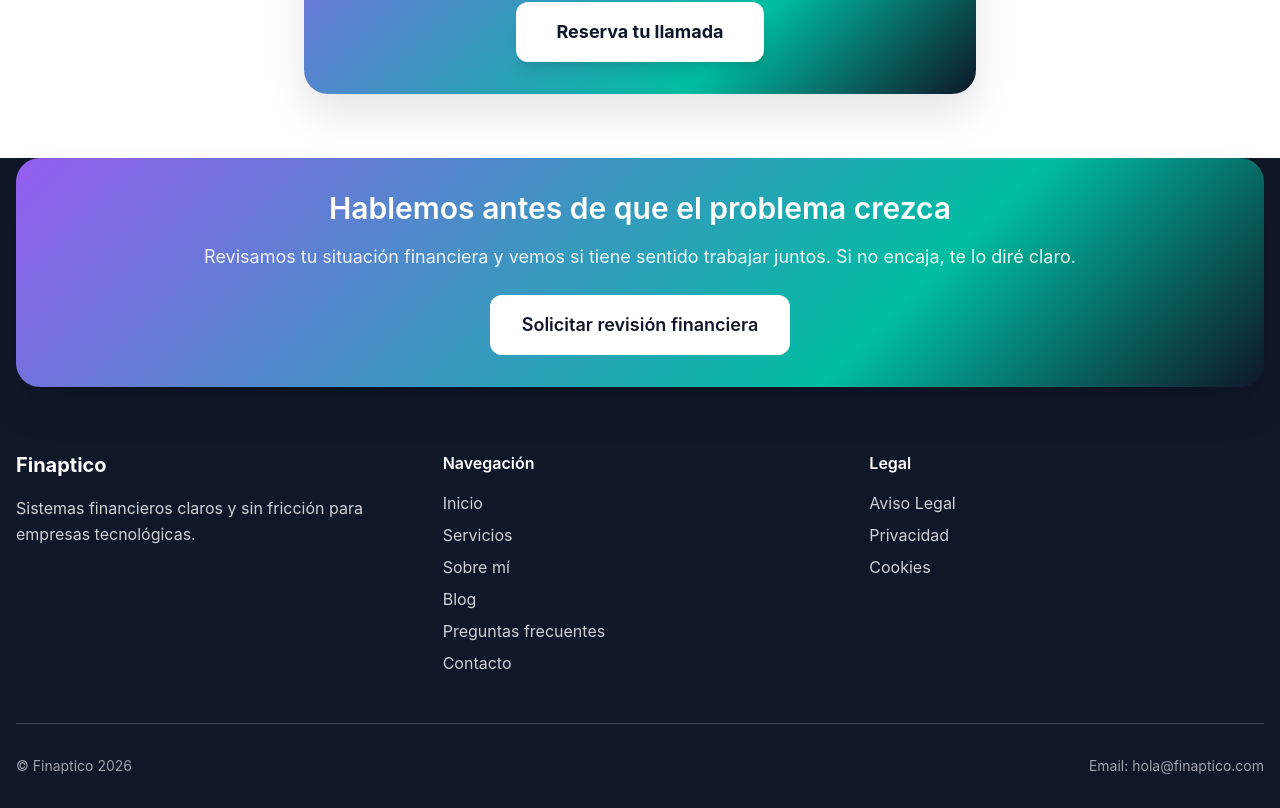
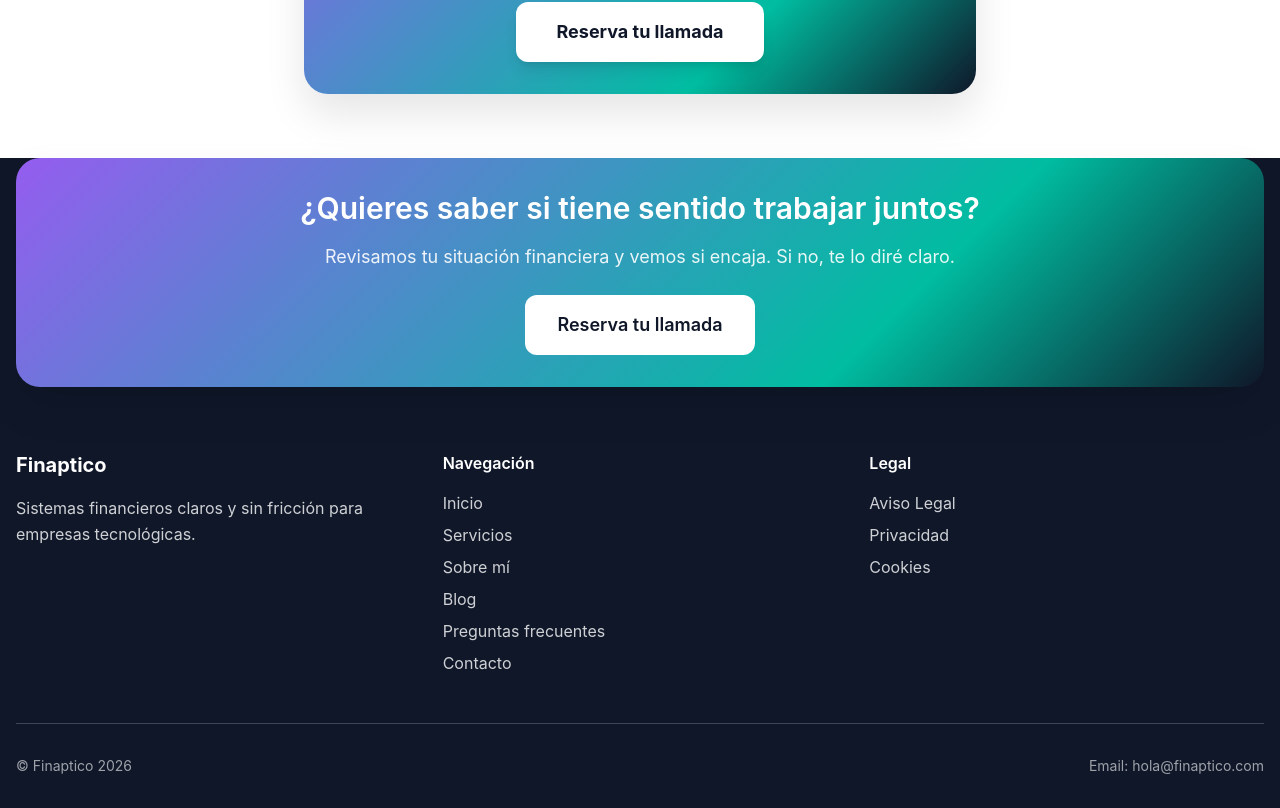
Before and after one commit to Shatzilie/web-finaptico, a React (Vite) app: page / in a window 1280 px wide. Shown: the part 4426-5234 px from the top of the page. Built offline with nearby package versions, Linux system fonts and the light colour scheme.

Commit message:
fix: SobreMi final CTA, Footer global — remove alarmist copy, unify tone

```diff
--- a/src/components/Footer.tsx
+++ b/src/components/Footer.tsx
@@ -5,13 +5,13 @@ const Footer = () => {
       {/* CTA Card superpuesta */}
       <div className="container mx-auto px-4 relative">
         <div className="cta-gradient text-center -mt-16 mb-16 relative z-10">
-          <h2 className="text-h2 mb-4">Hablemos antes de que el problema crezca</h2>
-          <p className="text-body mb-6 opacity-90">Revisamos tu situación financiera y vemos si tiene sentido trabajar juntos. Si no encaja, te lo diré claro.</p>
+          <h2 className="text-h2 mb-4">¿Quieres saber si tiene sentido trabajar juntos?</h2>
+          <p className="text-body mb-6 opacity-90">Revisamos tu situación financiera y vemos si encaja. Si no, te lo diré claro.</p>
           <Link
             to="/contacto"
             className="inline-block bg-white text-darker-bg hover:bg-section-light transition-colors duration-200 rounded-[var(--radius-pill)] px-8 py-4 font-semibold text-body"
           >
-            Solicitar revisión financiera
+            Reserva tu llamada
           </Link>
         </div>
         <div className="pb-8">
```
